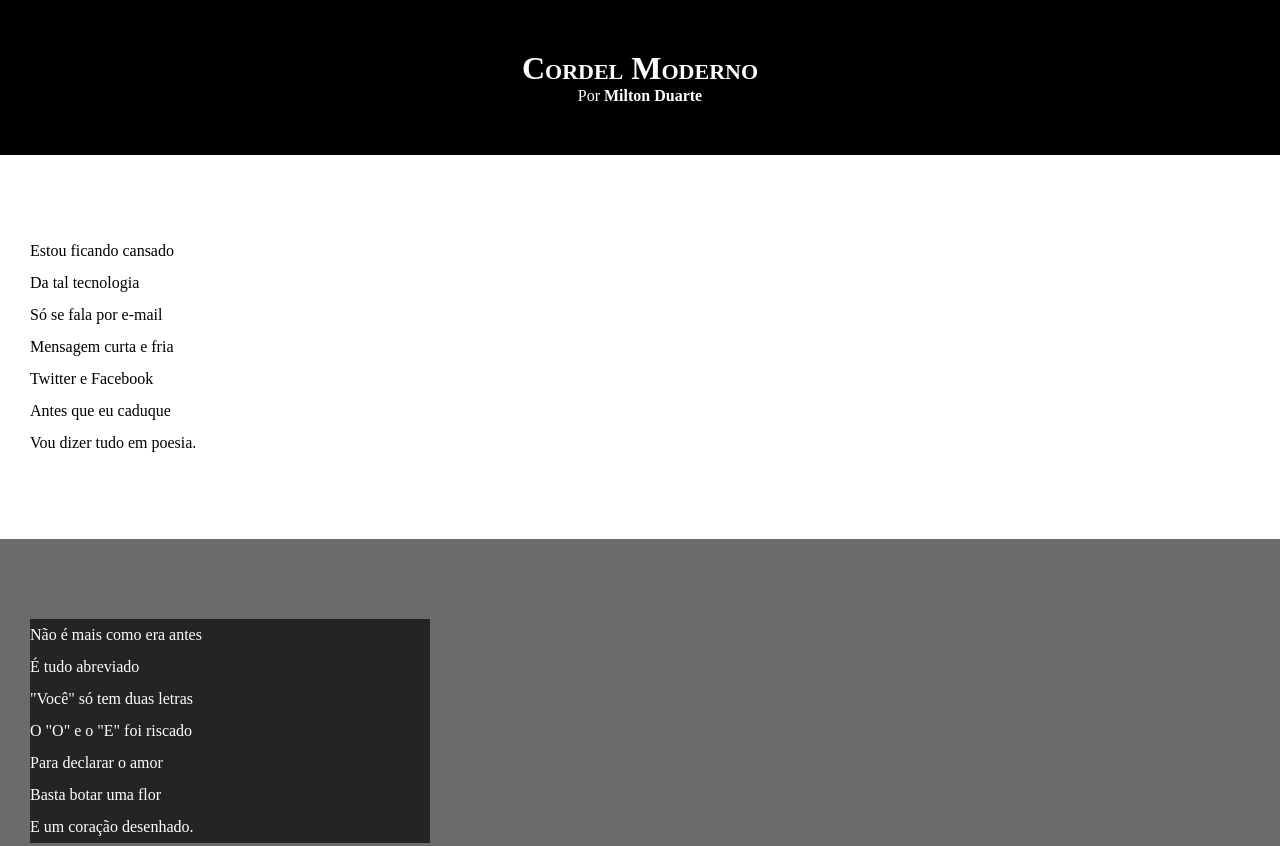
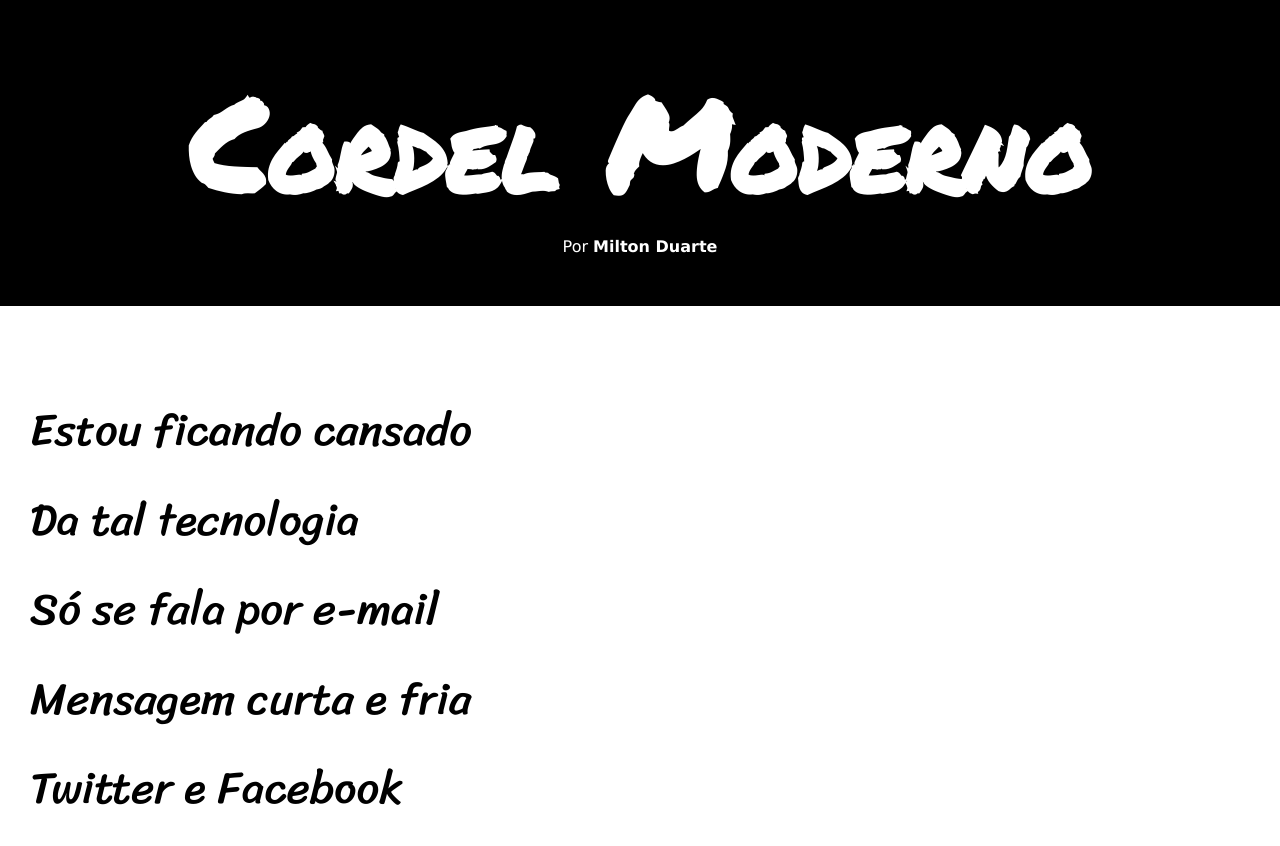
Before and after one commit to gabriel-alessio-costa/Desafio-Cordel-Moderno, a plain HTML site: page index.html in a window 1280 px wide. Shown: the top 846 px of the page. Drawn offline with Linux system fonts and the light colour scheme.

Commit message:
Update style.css

```diff
--- a/style.css
+++ b/style.css
@@ -1,12 +1,24 @@
 @charset "UTF-8";
+
+@import url('https://fonts.googleapis.com/css2?family=Permanent+Marker&display=swap');
+@import url('https://fonts.googleapis.com/css2?family=Sriracha&display=swap');
+
+:root{
+    --fonte_padrao: Verdana, Geneva, Tahoma, sans-serif;
+    --fonte_h1: "Permanent Marker", cursive;
+    --fonte_texto: "Sriracha", cursive;
+}
+
 * {
     margin: 0px;
     padding: 0px;
+
 }
 
 html, body {
     min-height: 100vh;
     background-color: darkgray;
+    font-family: var(--fonte_padrao);
 }
 
 header{
@@ -18,6 +30,8 @@ header{
 header > h1{
     padding-top: 50px;
     font-variant: small-caps;
+    font-family: var(--fonte_h1);
+    font-size: 10vw;
 }
 
 header > p {
@@ -39,7 +53,8 @@ section{
     padding-bottom: 10vh;
     line-height: 2em;
     padding-left: 30px;
-
+    font-family: var(--fonte_texto);
+    font-size: 3.5vw;
 }
 
 .normal{
@@ -53,7 +68,8 @@ section{
 }
 
 section.imagem > p{
-    width: 400px;
+    display: inline-block;
+    padding: 10px;
     background-color: rgba(0, 0, 0, 0.662);
 }
 
```
